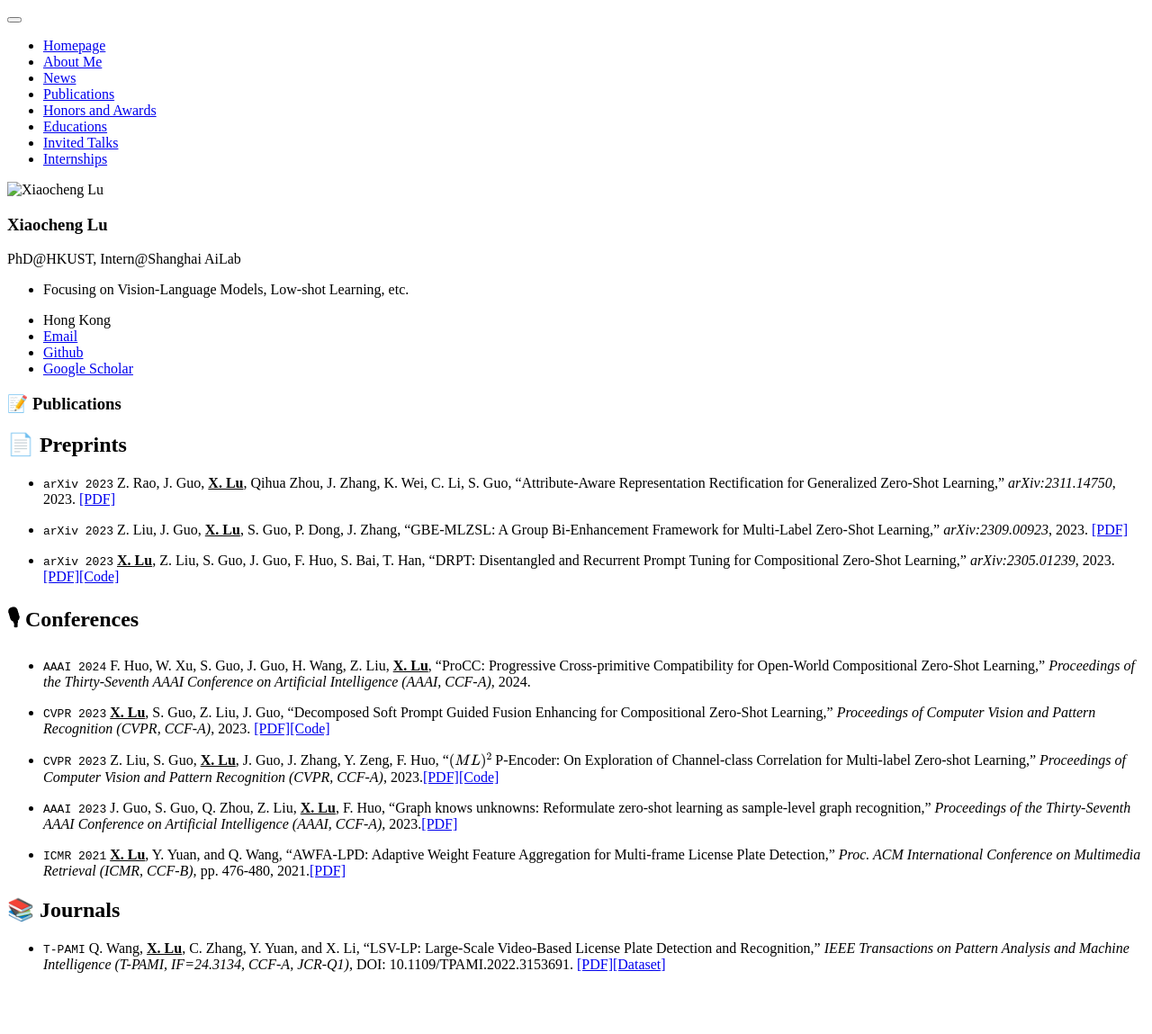
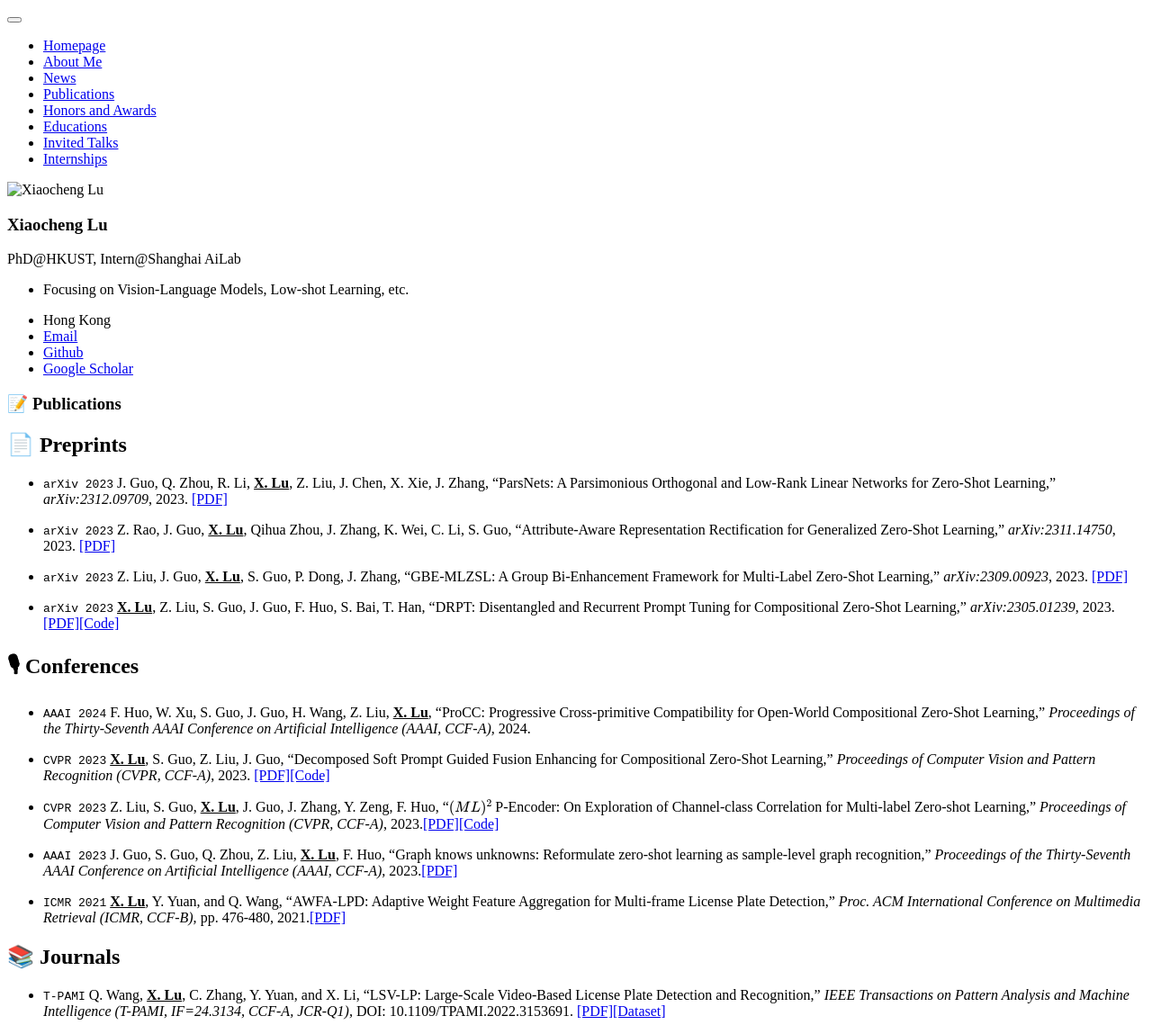
Before and after one commit to Forest-art/forest-art.github.io, a Jekyll site: the page built from _pages/includes/mypub.md, in a window 1280 px wide. Shown: the whole page at 90% size. Built offline with Jekyll 4.4.1, drawn with Linux system fonts in a browser that asks for light colours; our own code applies the rules of GitHub Pages for plain Markdown files; formulas are drawn with MathJax 3; before the commit the page ends 1097 px from its top, so only the background shows below that.

Commit message:
Update mypub.md

```diff
--- a/_pages/includes/mypub.md
+++ b/_pages/includes/mypub.md
@@ -1,5 +1,7 @@
 # 📝 Publications
 ## 📄 Preprints
+- ``arXiv 2023`` J. Guo, Q. Zhou, R. Li, **<u>X. Lu</u>**, Z. Liu, J. Chen, X. Xie, J. Zhang, "ParsNets: A Parsimonious Orthogonal and Low-Rank Linear Networks for Zero-Shot Learning," *arXiv:2312.09709*, 2023.
+[[PDF]](https://arxiv.org/pdf/2312.09709.pdf)
 
 - ``arXiv 2023`` Z. Rao, J. Guo, **<u>X. Lu</u>**, Qihua Zhou, J. Zhang, K. Wei, C. Li, S. Guo, "Attribute-Aware Representation Rectification for Generalized Zero-Shot Learning," *arXiv:2311.14750*, 2023.
 [[PDF]](https://arxiv.org/pdf/2311.14750.pdf)
```
